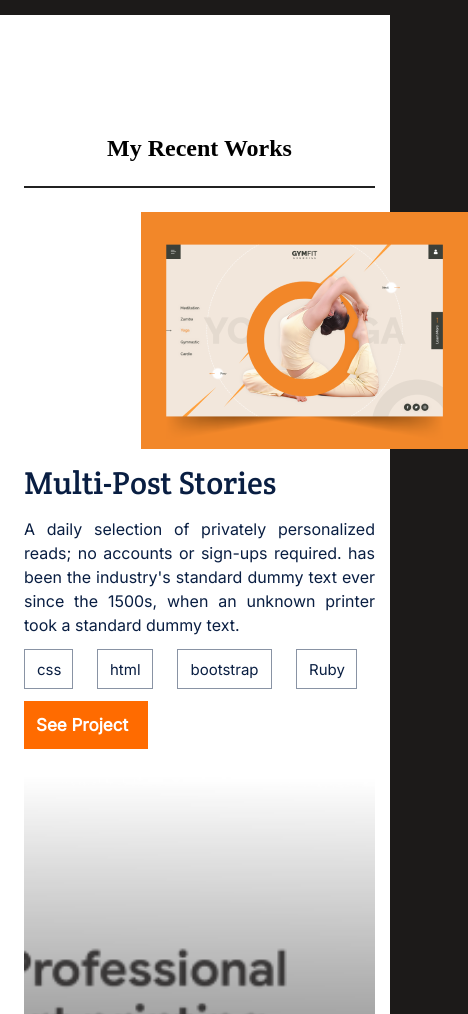
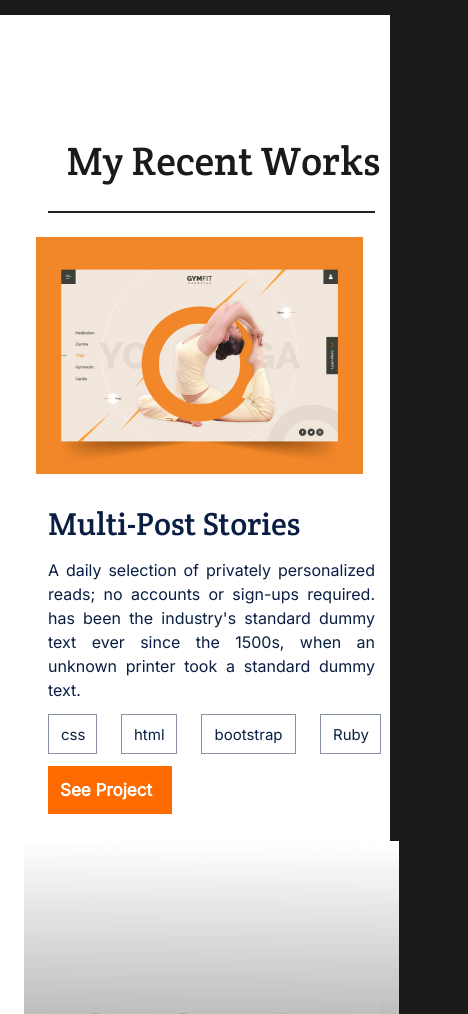
Before and after one commit to AnelisaDee/Portfolio, a website: page index.html in a window 390 px wide. Shown: the part 840-1854 px from the top of the page, 468 px wide, since content can reach past the window. Drawn offline with Linux system fonts and the light colour scheme.

Commit message:
My Recent Work section updated to align like the Figma design

```diff
--- a/style.css
+++ b/style.css
@@ -283,12 +283,15 @@ h1 {
   gap: 24px;
 }
 
-.work-heading {
+.work-heading  {
+  display: flex;
+  flex-direction: row;
   margin-top: 120px;
-  margin-bottom: 24px;
+  margin-bottom: 114px;
+  margin-left: 153.5px;
 }
 
-.working-heading h1 {
+.work-heading h1 {
   display: flex;
   align-items: center;
   flex: none;
@@ -304,19 +307,32 @@ h1 {
 .photo-work {
   display: grid;
   grid-template-columns: 1fr 1fr;
+  grid-template-rows: 1fr;
+  gap: 1rem;
+  margin-left: 141px;
+  margin-right: 143px;
 }
 
 .work-heading hr {
   border: 1px solid #212121;
+  width: 794px;
+  height: 0;
+  margin-right: 153.5px;
   margin-left: 24px;
+  display: flex;
+  flex-direction: row;
+  align-self: center;
+ /* margin-left: 24px;
   margin-right: 24px;
-  margin-top: 24px;
+  margin-top: 24px;*/
 }
 
 .photo-work img {
-  width: 327px;
+  width: 100%;
+  display: flex;
+  flex-direction: row;
   align-items: center;
-  margin-left: 141px;
+
   margin-right: 24px;
   max-width: 100%;
   height: auto;
@@ -959,8 +975,45 @@ h1 {
     grid-template-columns: 1fr;
   }
 
+  .work-heading {
+    display: flex;
+    flex-direction: column;
+    align-content: center;
+    margin-left: 24px;
+    margin-bottom: 24px;
+  }
+
+  .work-heading hr {
+    display: flex;
+    flex-direction: column;
+    align-items: center;
+    width: 327px;
+    margin-right: 24px;
+    margin-left: 0;
+  }
+
+  .work-heading h1 {
+    display: flex;
+    flex-direction: column;
+    align-items: center;
+    margin: 0 24px 24px;
+  }
+
   .photo-work {
-    grid-template-columns: 1fr;
+    /*grid-template-columns: 1fr;*/
+    display: flex;
+    flex-direction: column;
+    align-content: center;
+    align-items: center;
+    margin-left: 24px;
+    margin-right: 24px;
+  }
+
+  .photo-work img {
+    display: flex;
+    flex-direction: column;
+    width: 327px;
+    height: 237px;
   }
 
   .proj-section {
```
